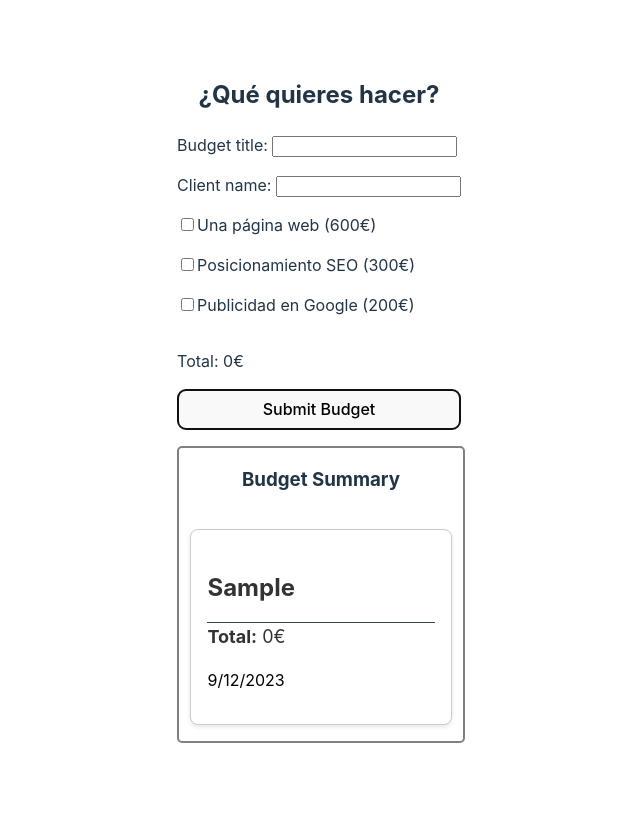
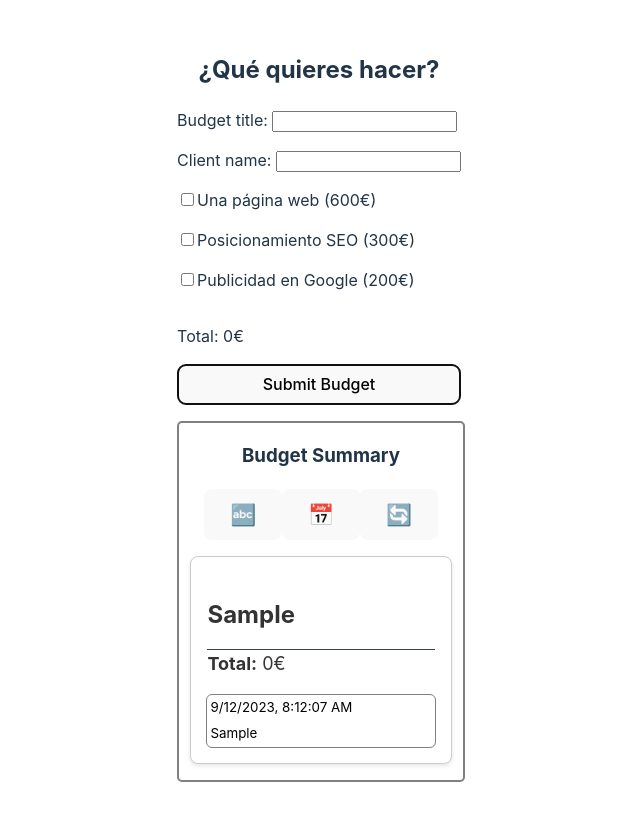
Before and after one commit to 0xNordian/sprint7, a React (Vite) app: page /budget in a window 1280 px wide. Both pictures are taken after typing "Sample", "Sample" into the empty fields and a click on the button "Submit Budget". Shown: the whole page, without its empty margins (321-961 px from the left). Built offline with nearby package versions, Linux system fonts and the light colour scheme.

Commit message:
first two sorts are working, pending the reset order

```diff
--- a/src/App.css
+++ b/src/App.css
@@ -174,5 +174,24 @@ input[type="number"] {
 }
 
 .date{
-  color: #000
+  color: #000;
+  margin: 0;
+  padding: 3px;
 }
+
+.extra-info{
+  outline: .5px solid gray;
+  display: flex;
+  flex-direction: column;
+  justify-content: space-around;
+  border-radius: 5px;
+}
+
+.btn-grp{
+  /* transition: transform 0.2s; */
+  font-size: 1.3rem;
+}
+
+.btn-grp:hover{
+  /* transform: scale(1.1); */
+}
--- a/src/components/Budget.tsx
+++ b/src/components/Budget.tsx
@@ -1,13 +1,29 @@
 import { useState, useEffect } from 'react';
 import BudgetInput from './BudgetInput';
 import useTotalHandler from '../hooks/useTotalHandler';
+import ButtonGroup from './ButtonGroup';
 
 const Budget = () => {
     const [budgetName, setBudgetName] = useState("");
     const [clientName, setClientName] = useState("");
     const [isBudgetSubmitted, setIsBudgetSubmitted] = useState(false);
-    const { total, subTotal, webCalc, budget, budgetHandler, updateTotal, webSubTotal } = useTotalHandler();
+    const { total, subTotal, webCalc, budget, budgetHandler, updateTotal, webSubTotal, setBudget } = useTotalHandler();
     const budgetLength = budget.length;
+
+    const sortByTitle = () => {
+        const sortedBudget = [...budget].sort((a, b) => a.title > b.title ? 1 : -1);
+        setBudget(sortedBudget);
+    };
+
+    const sortByDate = () => {
+        const sortedBudget = [...budget].sort((a, b) => a.date - b.date ? 1 : -1);
+        setBudget(sortedBudget);
+    };
+
+    const resetOrder = () => {
+        const sortedBudget = [...budget].sort((a, b) => a.budgetItemNumber - b.budgetItemNumber ? 1 : -1);
+        setBudget(sortedBudget);
+    };
 
     useEffect(() => {
         if (subTotal) {
@@ -51,6 +67,9 @@ const Budget = () => {
             {budgetLength > 0 &&
                 <div className="budget">
                     <h3>Budget Summary</h3>
+                    <div>
+                        <ButtonGroup sortByTitle={sortByTitle} sortByDate={sortByDate} resetOrder={resetOrder}/>
+                    </div>
                     {budget.map((item, index) => (
                         <div className="budget-card" key={index}>
                             <h3>{Object.keys(item)[0]}</h3>
@@ -81,7 +100,10 @@ const Budget = () => {
                                 }
                                 <p><strong>Total:</strong> {item[Object.keys(item)[0]].budgetElement}€</p>
                             </ul>
-                            <p className="date">{item[Object.keys(item)[0]].date}</p>
+                            <div className="extra-info">
+                                <small className="date">{item[Object.keys(item)[0]].date}</small>
+                                <small className="date">{item[Object.keys(item)[0]].clientName}</small>
+                            </div>
                         </div>
                     ))}
                 </div>
--- /dev/null
+++ b/src/components/ButtonGroup.tsx
@@ -0,0 +1,13 @@
+const ButtonGroup = ({ sortByTitle, sortByDate, resetOrder }) => {
+    return (
+        <>
+            <div className="btn-grp join join-vertical lg:join-horizontal">
+                <button className="btn join-item" onClick={sortByTitle}>🔤</button>
+                <button className="btn join-item" onClick={sortByDate}>📅</button>
+                <button className="btn join-item" onClick={resetOrder}>🔄</button>
+            </div>
+        </>
+    )
+}
+
+export default ButtonGroup
--- a/src/hooks/useTotalHandler.ts
+++ b/src/hooks/useTotalHandler.ts
@@ -19,6 +19,7 @@ const useTotalHandler = () => {
     const [subTotal, setSubTotal] = useState<SubTotal>({});
     const [webCalc, setWebCalc] = useState(0);
     const [budget, setBudget] = useLocalStorage('budget', [] as BudgetItem[]);
+    const [budgetItemNumber, setBudgetItemNumber] = useState(1);
 
     useEffect(() => {
         const isNumPagesEmpty = typeof subTotal.numPages === 'undefined' || subTotal.numPages === 0;
@@ -55,12 +56,18 @@ const useTotalHandler = () => {
             return { ...prev, [spec]: qty };
         });
     };
+
+    const budgetItemNumberHandler = () => {
+        setBudgetItemNumber((prev) => prev + 1);
+    }
+
 console.log("budget: ", budget);
     const budgetHandler = (title: string, clientName: string) => {
-        const date = new Date().toLocaleDateString();
+        budgetItemNumberHandler();
+        const date = new Date().toLocaleString();
         const budgetTotal = total + webCalc;
         const newItem = {
-            [title]: { ...subTotal, webCalc, budgetElement: budgetTotal, clientName: clientName, date: date }
+            [title]: { ...subTotal, webCalc, budgetElement: budgetTotal, clientName: clientName, date: date, budgetItemNumber: budgetItemNumber }
         };
 
         const updatedBudget = [...budget, newItem];
@@ -75,7 +82,7 @@ console.log("budget: ", budget);
         setTotal(0);
     };
 
-    return { total, subTotal, budget, webCalc, updateTotal, webSubTotal, budgetHandler };
+    return { total, subTotal, budget, webCalc, updateTotal, webSubTotal, budgetHandler, setBudget };
 };
 
 export default useTotalHandler;
```
